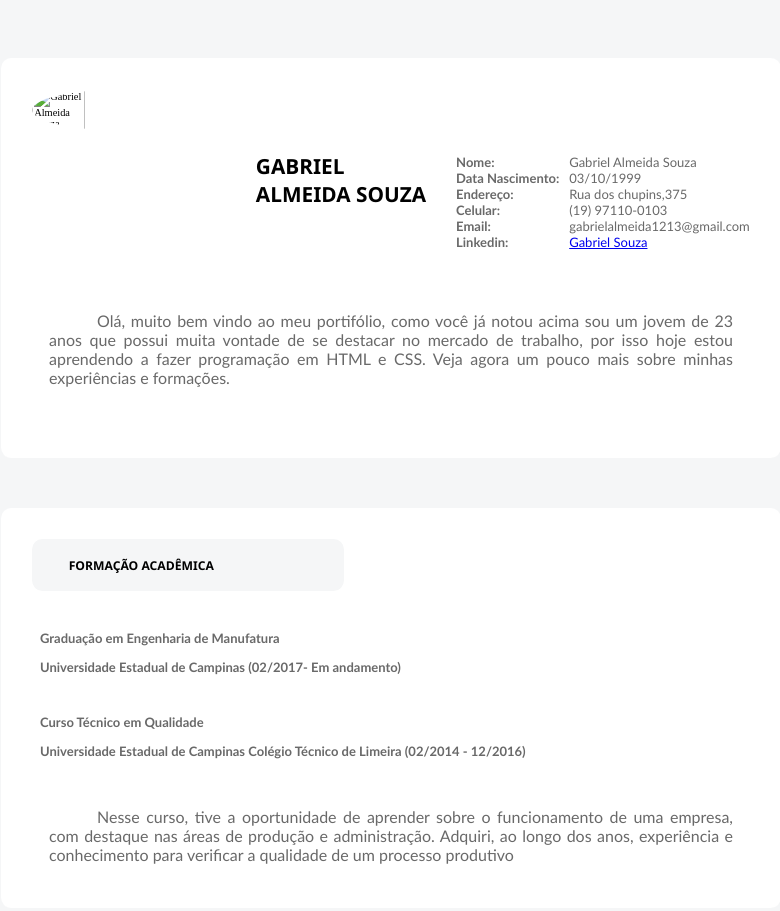
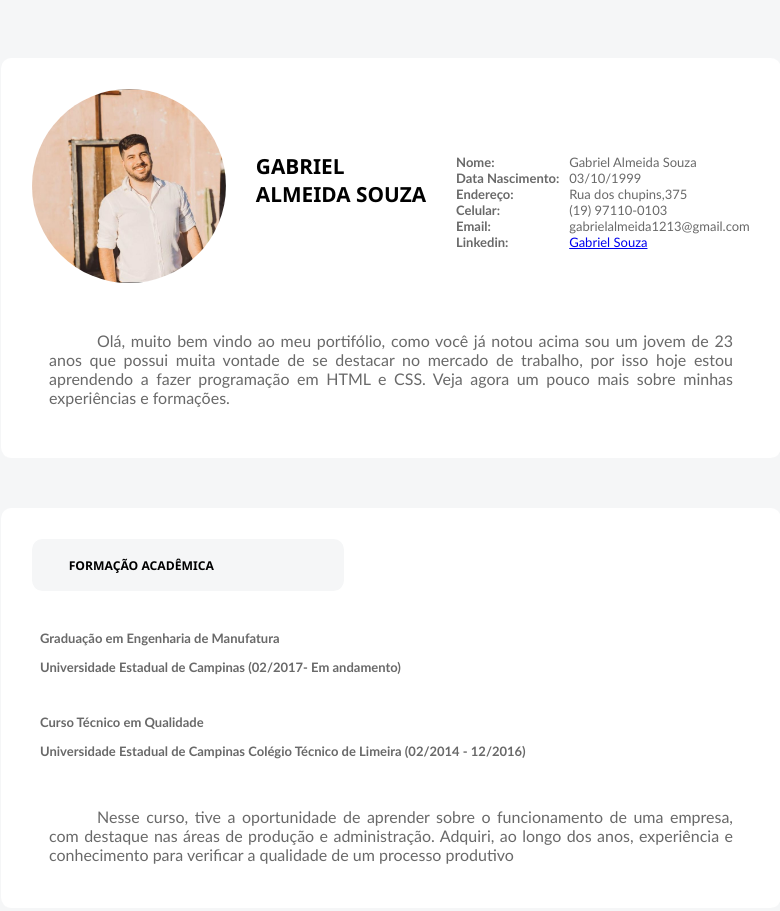
Before and after one commit to Gabriel0399/portfolio, a plain HTML site: page index.html in a window 1280 px wide. Shown: the whole page, without its empty margins (249-1029 px from the left). Drawn offline with Linux system fonts and the light colour scheme.

Commit message:
nova foto e mudança na url da foto

```diff
--- a/index.html
+++ b/index.html
@@ -7,7 +7,7 @@
         <div class="flex-centralizado">
             <div class="white-em">
                 <div class="lado-ao-lado">
-                    <img src="eu na igreja.jpg" alt="Gabriel Almeida Souza">
+                    <img src="profile_pic.jpg" alt="Gabriel Almeida Souza">
                     <h1 class="margem-esquerda margem-direita fonte-titulo margem-titulo">GABRIEL
                     </br>
                     ALMEIDA SOUZA
```
Also changed, not shown: profile_pic.jpg (added).
